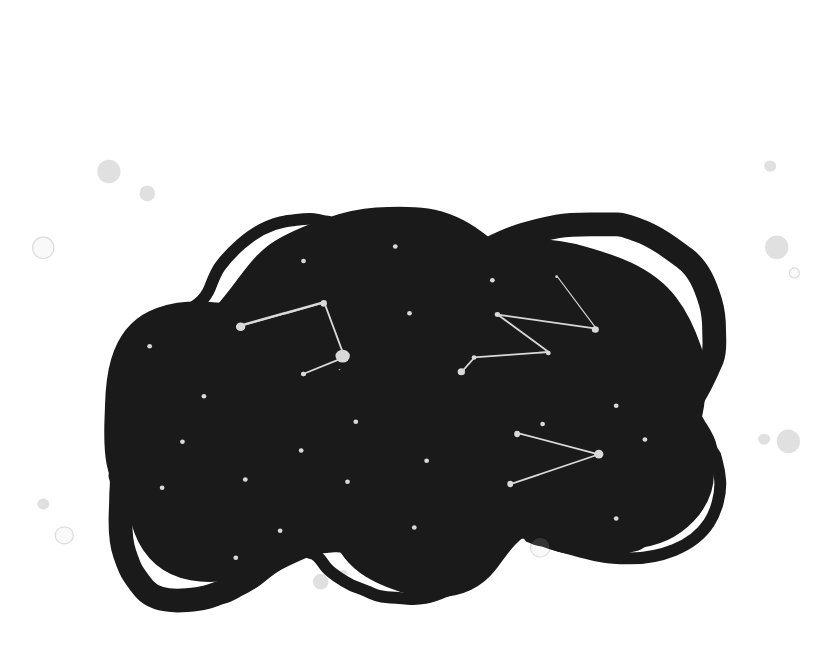
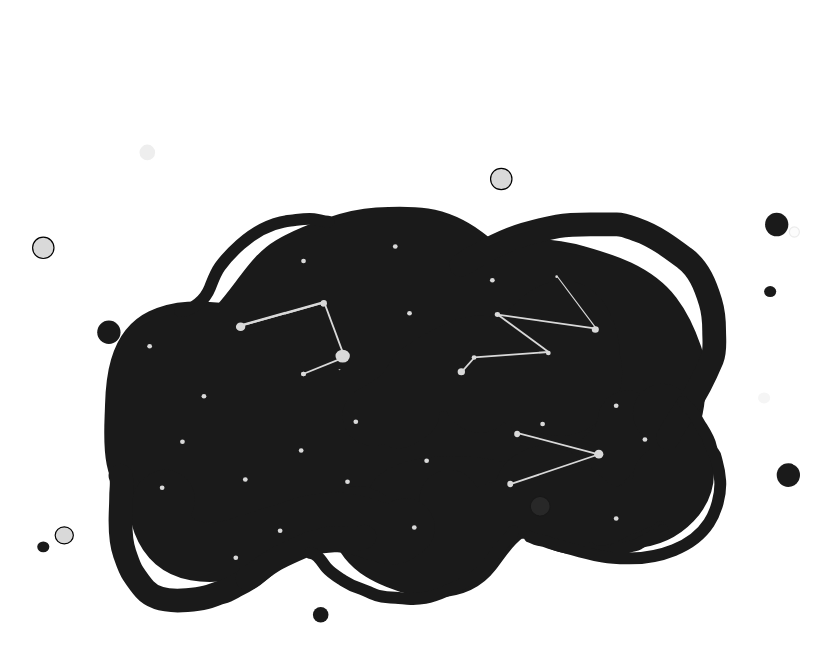
Before and after one commit to SamihaKamal/samihakamal.github.io, a Next.js app: page / in a window 1280 px wide. Shown: the top 662 px of the page, without its empty margins (224-1055 px from the left). Built offline with nearby package versions, Linux system fonts and the light colour scheme.

Commit message:
got bubbles to rise

```diff
--- a/src/app/bubble.tsx
+++ b/src/app/bubble.tsx
@@ -4,6 +4,17 @@ import * as React from "react"
 import { SVGProps } from "react"
 import {motion} from "framer-motion";
 
+const BUBBLESTARS = [
+  { id: "Ellipse 1", cx: 970.5, cy: 957, rx: 65.5, ry: 66, fill: "#1A1A1A" },
+  { id: "Ellipse 9", cx: 2622.5, cy: 4159, rx: 32.5, ry: 33, fill: "#1A1A1A" },
+  { id: "Ellipse 8", cx: 2429.5, cy: 4225, rx: 65.5, ry: 66, fill: "#1A1A1A" },
+  { id: "Ellipse 2", cx: 6161, cy: 3025, rx: 51, ry: 46, fill: "#1A1A1A" },
+  { id: "Ellipse 5", cx: 6365, cy: 3044, rx: 98, ry: 99, fill: "#1A1A1A" },
+  { id: "Ellipse 7", cx: 647, cy: 773, rx: 98, ry: 99, fill: "#1A1A1A" },
+  { id: "Ellipse 6", cx: 6267, cy: 1411, rx: 98, ry: 99, fill: "#1A1A1A" },
+  { id: "Ellipse 4", cx: 95, cy: 3571, rx: 51, ry: 46, fill: "#1A1A1A" },
+  { id: "Ellipse 3", cx: 6212, cy: 727, rx: 51, ry: 46, fill: "#1A1A1A" },
+]
 const BubbleSVG = (props: SVGProps<SVGSVGElement>) => (
   <svg
     // width={6463}
@@ -116,132 +127,22 @@ const BubbleSVG = (props: SVGProps<SVGSVGElement>) => (
         />
       </motion.g>
       <g id="Bubbles">
-        <motion.ellipse
-          id="Ellipse 1"
-          cx={970.5}
-          cy={957}
-          rx={65.5}
-          ry={66}
-          fill="#1A1A1A"
-          initial={{y: 1200, opacity: 0.8}}
-          animate={{ y: -900, opacity: 0}}
+        {BUBBLESTARS.map((path, idx) => (
+          <motion.ellipse
+          key={path.id}
+          id={path.id}
+          cx={path.cx}
+          cy={path.cy}
+          rx={path.rx}
+          ry={path.ry}
+          fill={path.fill}
+          animate={{y: [1200, -900], opacity: [0,8,0]}}
           transition={{
-            duration: 3,
+            duration: 1+idx/BUBBLESTARS.length,
             repeat: Infinity,
           }}
-        />
-        <motion.ellipse
-          id="Ellipse 9"
-          cx={2622.5}
-          cy={4159}
-          rx={32.5}
-          ry={33}
-          fill="#1A1A1A"
-          initial={{y: 1200, opacity: 0.8}}
-          animate={{ y: -900, opacity: 0}}
-          transition={{
-            duration: 3,
-            repeat: Infinity,
-          }}
-        />
-        <motion.ellipse
-          id="Ellipse 8"
-          cx={2429.5}
-          cy={4225}
-          rx={65.5}
-          ry={66}
-          fill="#1A1A1A"
-          initial={{y: 1200, opacity: 0.8}}
-          animate={{ y: -900, opacity: 0}}
-          transition={{
-            duration: 3,
-            repeat: Infinity,
-          }}
-        />
-        <motion.ellipse
-          id="Ellipse 2"
-          cx={6161}
-          cy={3025}
-          rx={51}
-          ry={46}
-          fill="#1A1A1A"
-          initial={{y: 1200, opacity: 0.8}}
-          animate={{ y: -900, opacity: 0}}
-          transition={{
-            duration: 3,
-            repeat: Infinity,
-          }}
-        />
-        <motion.ellipse
-          id="Ellipse 5"
-          cx={6365}
-          cy={3044}
-          rx={98}
-          ry={99}
-          fill="#1A1A1A"
-          initial={{y: 1200, opacity: 0.8}}
-          animate={{ y: -900, opacity: 0}}
-          transition={{
-            duration: 3,
-            repeat: Infinity,
-          }}
-        />
-        <motion.ellipse
-          id="Ellipse 7"
-          cx={647}
-          cy={773}
-          rx={98}
-          ry={99}
-          fill="#1A1A1A"
-          initial={{y: 1200, opacity: 0.8}}
-          animate={{ y: -900, opacity: 0}}
-          transition={{
-            duration: 3,
-            repeat: Infinity,
-          }}
-        />
-        <motion.ellipse
-          id="Ellipse 6"
-          cx={6267}
-          cy={1411}
-          rx={98}
-          ry={99}
-          fill="#1A1A1A"
-          initial={{y: 1200, opacity: 0.8}}
-          animate={{ y: -900, opacity: 0}}
-          transition={{
-            duration: 3,
-            repeat: Infinity,
-          }}
-        />
-        <motion.ellipse
-          id="Ellipse 4"
-          cx={95}
-          cy={3571}
-          rx={51}
-          ry={46}
-          fill="#1A1A1A"
-          initial={{y: 1200, opacity: 0.8}}
-          animate={{ y: -900, opacity: 0}}
-          transition={{
-            duration: 3,
-            repeat: Infinity,
-          }}
-        />
-        <motion.ellipse
-          id="Ellipse 3"
-          cx={6212}
-          cy={727}
-          rx={51}
-          ry={46}
-          fill="#1A1A1A"
-          initial={{y: 1200, opacity: 0.8}}
-          animate={{ y: -900, opacity: 0}}
-          transition={{
-            duration: 3,
-            repeat: Infinity,
-          }}
-        />
+          />
+        ))}
         <motion.circle
           id="Ellipse 10"
           cx={95}
@@ -250,8 +151,7 @@ const BubbleSVG = (props: SVGProps<SVGSVGElement>) => (
           fill="#D9D9D9"
           stroke="black"
           strokeWidth={10}
-          initial={{y: 1200, opacity: 0.8}}
-          animate={{ y: -900, opacity: 0}}
+          animate={{y: [1200, -900], opacity: [0,8,0]}}
           transition={{
             duration: 3,
             repeat: Infinity,
@@ -265,10 +165,9 @@ const BubbleSVG = (props: SVGProps<SVGSVGElement>) => (
           fill="#D9D9D9"
           stroke="black"
           strokeWidth={10}
-          initial={{y: 1200, opacity: 0.8}}
-          animate={{ y: -900, opacity: 0}}
+          animate={{y: [1200, -900], opacity: [0,8,0]}}
           transition={{
-            duration: 3,
+            duration: 6,
             repeat: Infinity,
           }}
         />
@@ -280,10 +179,9 @@ const BubbleSVG = (props: SVGProps<SVGSVGElement>) => (
           fill="#D9D9D9"
           stroke="black"
           strokeWidth={10}
-          initial={{y: 1200, opacity: 0.8}}
-          animate={{ y: -900, opacity: 0}}
+          animate={{y: [1200, -900], opacity: [0,8,0]}}
           transition={{
-            duration: 3,
+            duration: 2,
             repeat: Infinity,
           }}
         />
@@ -295,10 +193,9 @@ const BubbleSVG = (props: SVGProps<SVGSVGElement>) => (
           fill="#D9D9D9"
           stroke="black"
           strokeWidth={10}
-          initial={{y: 1200, opacity: 0.8}}
-          animate={{ y: -900, opacity: 0}}
+          animate={{y: [1200, -900], opacity: [0,8,0]}}
           transition={{
-            duration: 3,
+            duration: 1,
             repeat: Infinity,
           }}
         />
@@ -308,8 +205,7 @@ const BubbleSVG = (props: SVGProps<SVGSVGElement>) => (
           fill="#D9D9D9"
           stroke="black"
           strokeWidth={10}
-          initial={{y: 1200, opacity: 0.8}}
-          animate={{ y: -900, opacity: 0}}
+          animate={{y: [1200, -900], opacity: [0,8,0]}}
           transition={{
             duration: 3,
             repeat: Infinity,
@@ -323,10 +219,9 @@ const BubbleSVG = (props: SVGProps<SVGSVGElement>) => (
           fill="#D9D9D9"
           stroke="black"
           strokeWidth={10}
-          initial={{y: 1200, opacity: 0.8}}
-          animate={{ y: -900, opacity: 0}}
+          animate={{y: [1200, -900], opacity: [0,8,0]}}
           transition={{
-            duration: 3,
+            duration: 1,
             repeat: Infinity,
           }}
         />
```
